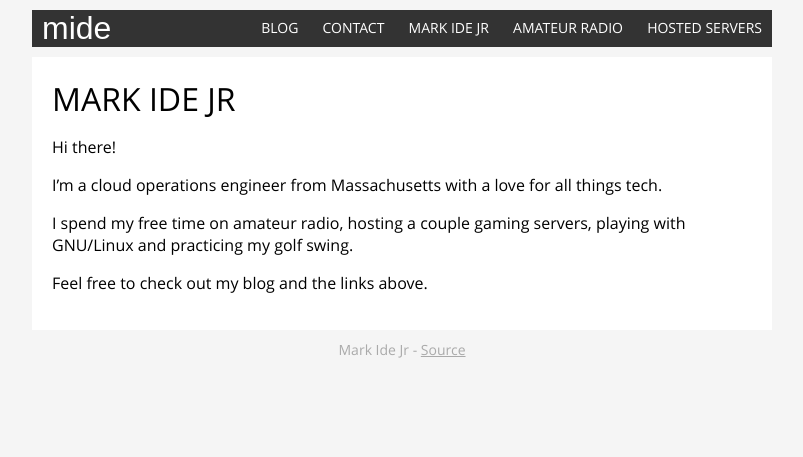
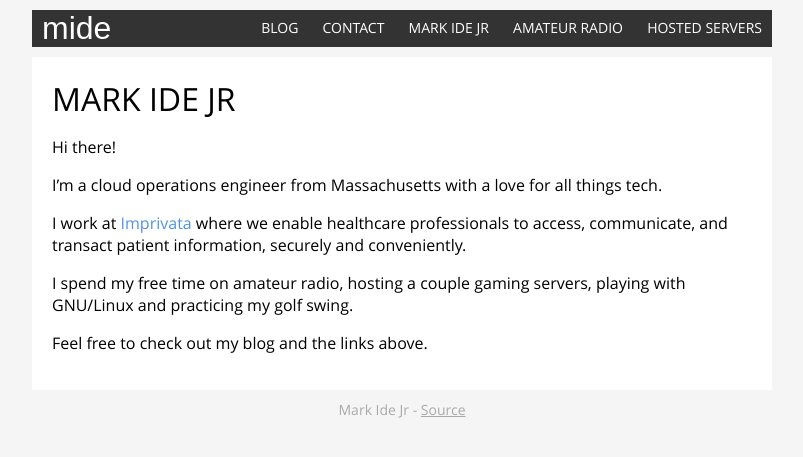
Before and after one commit to mide/mide.io, a Jekyll site: the page built from index.md, in a window 1280 px wide. Shown: the top 457 px of the page, without its empty margins (238-1041 px from the left). Built offline with Jekyll 4.4.1, drawn with Linux system fonts in a browser that asks for light colours; some web fonts are replaced; Markdown is read by kramdown in place of the engine named in the settings; our own code applies the rules of GitHub Pages for plain Markdown files.

Commit message:
Add Imprivata link

```diff
--- a/index.md
+++ b/index.md
@@ -8,6 +8,8 @@ Hi there!
 
 I'm a cloud operations engineer from Massachusetts with a love for all things tech.
 
+I work at [Imprivata](https://www.imprivata.com/) where we enable healthcare professionals to access, communicate, and transact patient information, securely and conveniently.
+
 I spend my free time on amateur radio, hosting a couple gaming servers, playing with GNU/Linux and practicing my golf swing.
 
 Feel free to check out my blog and the links above.
```
